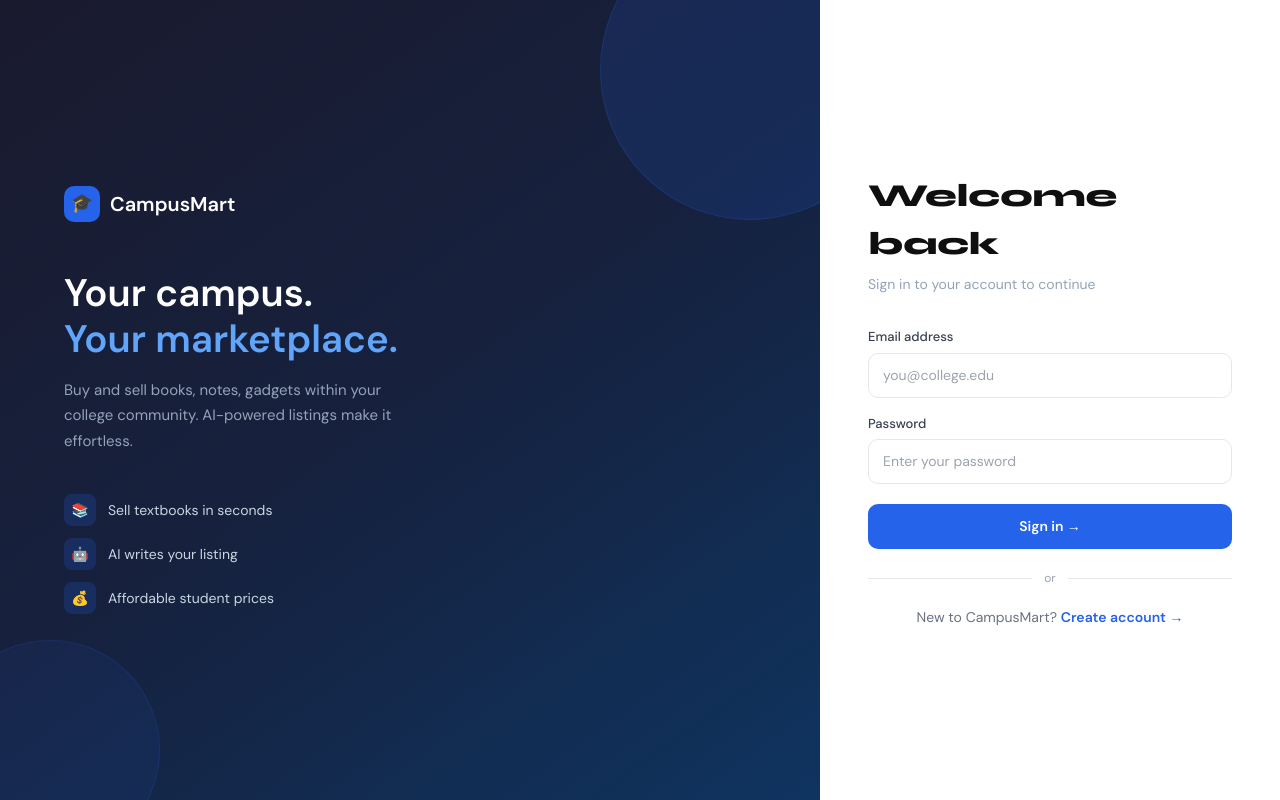
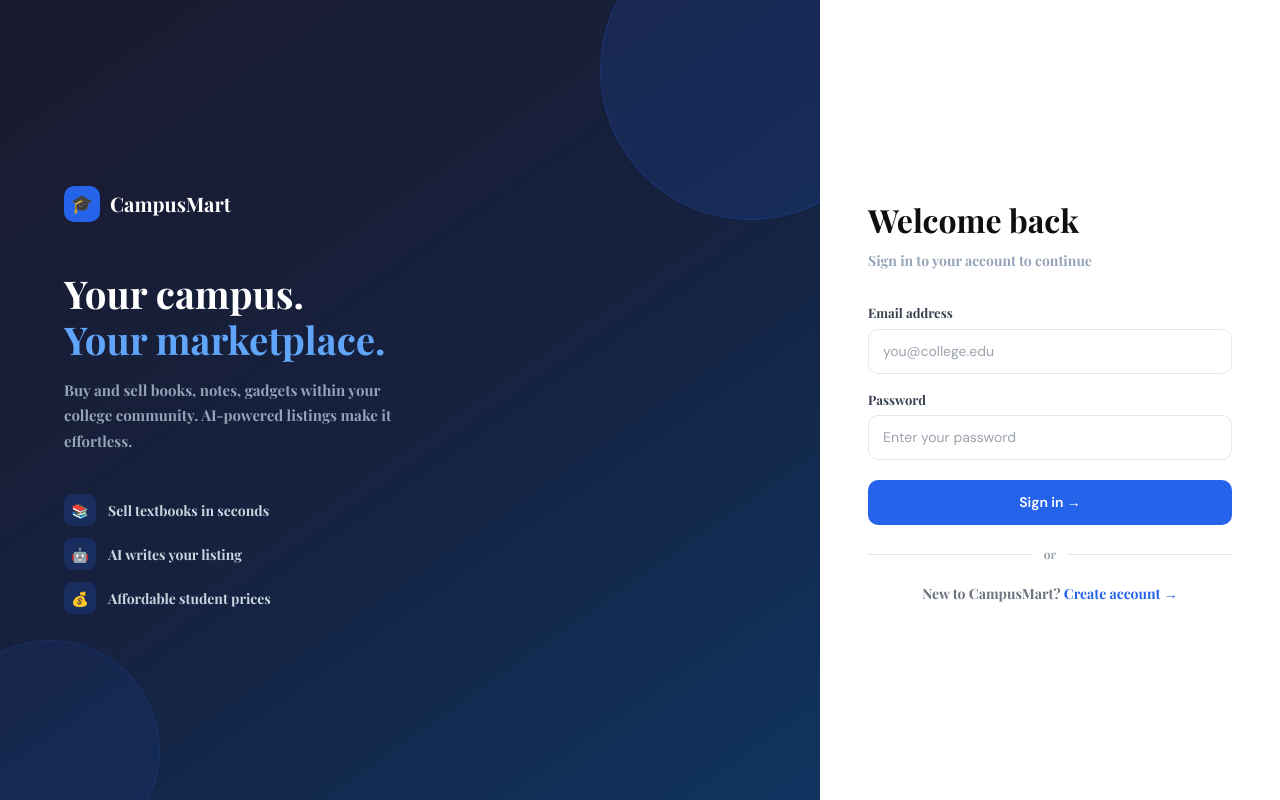
Before and after one commit to ApekshaPrajapati/AI-College-Marketplace, a React (Vite) app in the folder client/: page /login in a window 1280 px wide. Built offline with nearby package versions, Linux system fonts and the light colour scheme; no server answers.

Commit message:
feat: complete AI college marketplace with MERN + Groq

```diff
--- a/client/src/pages/Login.jsx
+++ b/client/src/pages/Login.jsx
@@ -25,8 +25,8 @@ export default function Login() {
   }
 
   return (
-    <div style={{ minHeight: '100vh', background: '#0f0f0f', display: 'flex', fontFamily: "'DM Sans', sans-serif" }}>
-      <link href="https://fonts.googleapis.com/css2?family=DM+Sans:wght@400;500;600&family=Syne:wght@700;800&display=swap" rel="stylesheet" />
+    <div style={{ minHeight: '100vh', background: '#0f0f0f', display: 'flex', fontFamily: "'Playfair Display', sans-serif" }}>
+      <link href="https://fonts.googleapis.com/css2?family=DM+Sans:wght@400;500;600&family=Playfair+Display:wght@700&display=swap" rel="stylesheet" />
 
       {/* Left panel */}
       <div style={{ flex: 1, background: 'linear-gradient(145deg, #1a1a2e 0%, #16213e 50%, #0f3460 100%)', display: 'flex', flexDirection: 'column', justifyContent: 'center', padding: '4rem', position: 'relative', overflow: 'hidden' }}>
@@ -62,7 +62,7 @@ export default function Login() {
 
       {/* Right panel — form */}
       <div style={{ width: '460px', display: 'flex', flexDirection: 'column', justifyContent: 'center', padding: '4rem 3rem', background: '#fff' }}>
-        <h1 style={{ fontFamily: "'Syne', sans-serif", fontSize: '2rem', fontWeight: 800, color: '#0f0f0f', marginBottom: '6px' }}>Welcome back</h1>
+        <h1 style={{ fontFamily: "'Playfair Display', sans-serif", fontSize: '2rem', fontWeight: 800, color: '#0f0f0f', marginBottom: '6px' }}>Welcome back</h1>
         <p style={{ color: '#94a3b8', fontSize: '14px', marginBottom: '2rem' }}>Sign in to your account to continue</p>
 
         {error && (
--- a/client/src/pages/Register.jsx
+++ b/client/src/pages/Register.jsx
@@ -31,14 +31,14 @@ export default function Register() {
   }
 
   return (
-    <div style={{ minHeight: '100vh', background: '#fff', display: 'flex', fontFamily: "'Platfair Display', sans-serif" }}>
+    <div style={{ minHeight: '100vh', background: '#fff', display: 'flex', fontFamily: "'Playfair Display', sans-serif" }}>
       <link href="https://fonts.googleapis.com/css2?family=DM+Sans:wght@400;500;600&family=Playfair+Display:wght@700&display=swap" rel="stylesheet" />
 
       {/* Left — form */}
       <div style={{ width: '500px', display: 'flex', flexDirection: 'column', justifyContent: 'center', padding: '4rem 3.5rem' }}>
         <div style={{ display: 'flex', alignItems: 'center', gap: '10px', marginBottom: '2.5rem' }}>
           <div style={{ width: '36px', height: '36px', background: '#2563eb', borderRadius: '10px', display: 'flex', alignItems: 'center', justifyContent: 'center', fontSize: '18px' }}>🎓</div>
-          <span style={{ fontFamily: "'Syne', sans-serif", fontWeight: 800, fontSize: '20px', color: '#0f0f0f' }}>CampusMart</span>
+          <span style={{ fontFamily: "'Playfair Diaplay', sans-serif", fontWeight: 800, fontSize: '20px', color: '#0f0f0f' }}>CampusMart</span>
         </div>
 
         <h1 style={{ fontFamily: "'Syne', sans-serif", fontSize: '2rem', fontWeight: 800, color: '#0f0f0f', marginBottom: '6px' }}>Create your account</h1>
```
